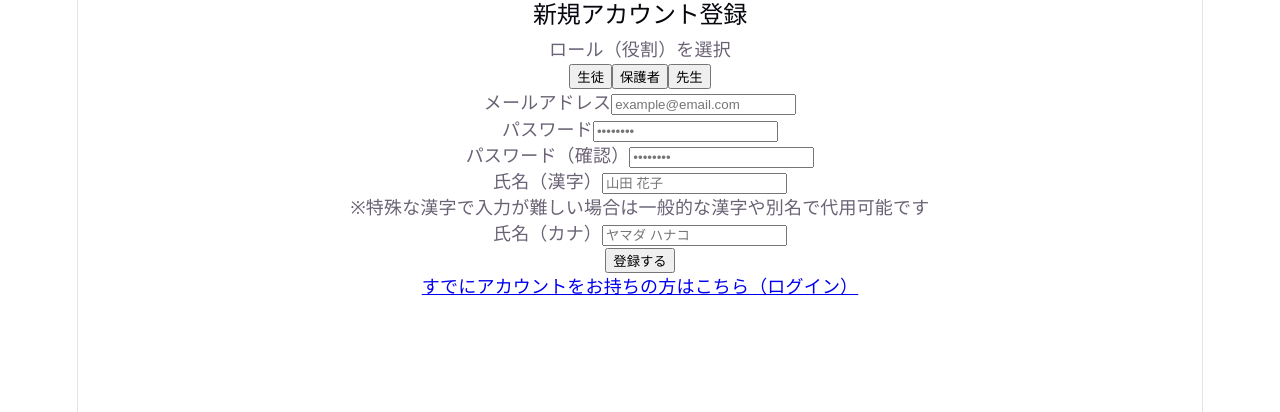
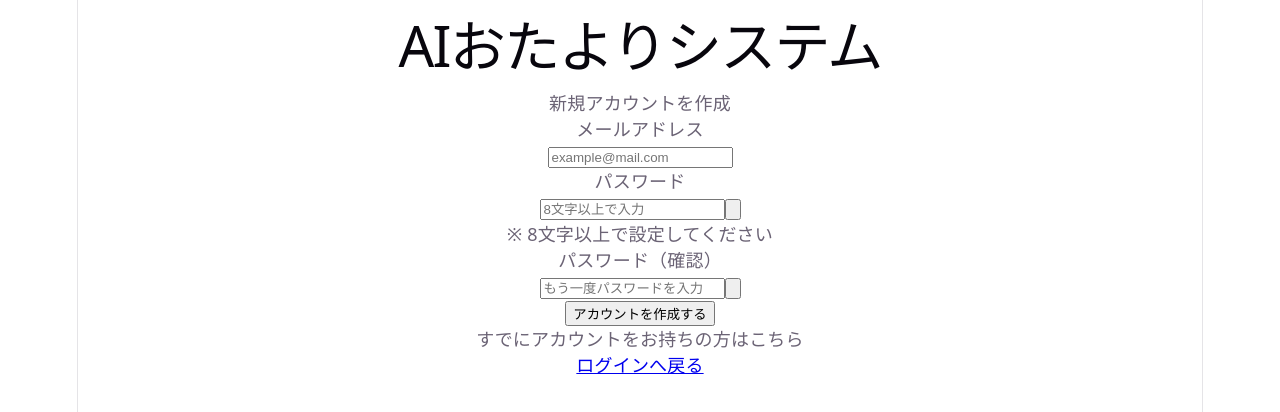
Before and after one commit to hiro-nono/team_z, a React (Vite) app in the folder frontend/: page /signup in a window 1280 px wide. Shown: the top 412 px of the page. Built offline with nearby package versions, Linux system fonts and the light colour scheme.

Commit message:
fix: App.tsxをもとの状態に戻しSignin,Signupにメールアドレスとパスワードを使用

```diff
--- a/frontend/package.json
+++ b/frontend/package.json
@@ -12,6 +12,7 @@
   "dependencies": {
     "react": "^19.2.8",
     "react-dom": "^19.2.8",
+    "react-icons": "^5.7.0",
     "react-router-dom": "^7.18.2"
   },
   "devDependencies": {
--- a/frontend/src/auth/Signin.tsx
+++ b/frontend/src/auth/Signin.tsx
@@ -1,13 +1,31 @@
 import React, { useState } from 'react';
-import { Link, useNavigate } from 'react-router-dom';
+import { Link } from 'react-router-dom';
 
 const Signin: React.FC = () => {
-  // ログイン種別を管理するステート ('student' | 'parent' | 'teacher')
-  const [loginType, setLoginType] = useState<'student' | 'parent' | 'teacher'>('student');
-  const navigate = useNavigate();
+  const [email, setEmail] = useState('');
+  const [password, setPassword] = useState('');
+  const [error, setError] = useState('');
+  const [showPassword, setShowPassword] = useState(false);
+  // TODO: ログイン成功時の画面遷移に使用
+  // const navigate = useNavigate();
 
-  const handleLogin = () => {
-    console.log('ログイン処理実行:', loginType);
+  const handleLogin = (e: React.FormEvent) => {
+    e.preventDefault();
+    setError('');
+
+    // 簡易バリデーション
+    if (!email || !password) {
+      setError('メールアドレスとパスワードを入力してください。');
+      return;
+    }
+
+    const emailRegex = /^[^\s@]+@[^\s@]+\.[^\s@]+$/;
+    if (!emailRegex.test(email)) {
+      setError('有効なメールアドレスを入力してください。');
+      return;
+    }
+
+    console.log('ログイン処理実行:', { email, password });
     // TODO: バックエンドのAPI連携や画面遷移の処理をここに記述
     // 例: navigate('/home');
   };
@@ -19,47 +37,27 @@ const Signin: React.FC = () => {
         {/* タイトル */}
         <div className="text-center">
           <h1 className="text-3xl font-bold text-gray-800">AIおたよりシステム</h1>
-          <p className="text-gray-500">システムへログインします</p>
-        </div>
-
-        {/* ユーザー種別の切り替えタブ */}
-        <div className="border-b border-gray-200">
-          <nav className="-mb-px flex space-x-4" aria-label="Tabs">
-            {[
-              { id: 'student', name: '生徒' },
-              { id: 'parent', name: '保護者' },
-              { id: 'teacher', name: '先生' },
-            ].map((tab) => (
-              <button
-                key={tab.id}
-                onClick={() => setLoginType(tab.id as any)}
-                className={`whitespace-nowrap py-4 px-1 border-b-2 font-medium text-sm ${
-                  loginType === tab.id
-                    ? 'border-blue-500 text-blue-600'
-                    : 'border-transparent text-gray-500 hover:text-gray-700 hover:border-gray-300'
-                }`}
-              >
-                {tab.name}
-              </button>
-            ))}
-          </nav>
+          <p className="text-gray-500 mt-2">メールアドレスとパスワードでログイン</p>
         </div>
 
         {/* フォーム入力エリア */}
-        <div className="space-y-6">
-          {/* ID入力 */}
+        <form onSubmit={handleLogin} className="space-y-6">
+          {/* メールアドレス入力 */}
           <div>
-            <label htmlFor="id" className="block text-sm font-medium text-gray-700">
-              ID {loginType === 'student' ? '(学籍番号)' : loginType === 'parent' ? '(メールアドレス)' : '(職員ID)'}
+            <label htmlFor="email" className="block text-sm font-medium text-gray-700">
+              メールアドレス
             </label>
             <div className="mt-1">
               <input
-                id="id"
-                name="id"
-                type="text"
+                id="email"
+                name="email"
+                type="email"
+                autoComplete="email"
                 required
+                value={email}
+                onChange={(e) => setEmail(e.target.value)}
                 className="appearance-none block w-full px-3 py-2 border border-gray-300 rounded-md shadow-sm placeholder-gray-400 focus:outline-none focus:ring-blue-500 focus:border-blue-500 sm:text-sm"
-                placeholder="IDを入力してください"
+                placeholder="example@mail.com"
               />
             </div>
           </div>
@@ -69,34 +67,60 @@ const Signin: React.FC = () => {
             <label htmlFor="password" className="block text-sm font-medium text-gray-700">
               パスワード
             </label>
-            <div className="mt-1">
+            <div className="mt-1 relative">
               <input
                 id="password"
                 name="password"
-                type="password"
+                type={showPassword ? 'text' : 'password'}
+                autoComplete="current-password"
                 required
-                className="appearance-none block w-full px-3 py-2 border border-gray-300 rounded-md shadow-sm placeholder-gray-400 focus:outline-none focus:ring-blue-500 focus:border-blue-500 sm:text-sm"
-                placeholder="••••••••"
+                value={password}
+                onChange={(e) => setPassword(e.target.value)}
+                className="appearance-none block w-full px-3 py-2 pr-10 border border-gray-300 rounded-md shadow-sm placeholder-gray-400 focus:outline-none focus:ring-blue-500 focus:border-blue-500 sm:text-sm"
+                placeholder="パスワードを入力"
               />
+              {/* パスワード表示/非表示トグル */}
+              <button
+                type="button"
+                onClick={() => setShowPassword(!showPassword)}
+                className="absolute inset-y-0 right-0 pr-3 flex items-center text-gray-400 hover:text-gray-600"
+                tabIndex={-1}
+              >
+                {showPassword ? (
+                  /* 非表示アイコン（目に斜線） */
+                  <svg className="h-5 w-5" fill="none" stroke="currentColor" strokeWidth={2} viewBox="0 0 24 24" strokeLinecap="round" strokeLinejoin="round">
+                    <path d="M17.94 17.94A10.07 10.07 0 0 1 12 20c-7 0-11-8-11-8a18.45 18.45 0 0 1 5.06-5.94" />
+                    <path d="M9.9 4.24A9.12 9.12 0 0 1 12 4c7 0 11 8 11 8a18.5 18.5 0 0 1-2.16 3.19" />
+                    <line x1="1" y1="1" x2="23" y2="23" />
+                  </svg>
+                ) : (
+                  /* 表示アイコン（目） */
+                  <svg className="h-5 w-5" fill="none" stroke="currentColor" strokeWidth={2} viewBox="0 0 24 24" strokeLinecap="round" strokeLinejoin="round">
+                    <path d="M1 12s4-8 11-8 11 8 11 8-4 8-11 8-11-8-11-8z" />
+                    <circle cx="12" cy="12" r="3" />
+                  </svg>
+                )}
+              </button>
             </div>
           </div>
 
-          {/* エラーメッセージ表示エリア（失敗時のみ表示させる場合はhiddenを外す） */}
-          <div className="text-red-600 text-sm text-center hidden">
-             IDまたはパスワードが間違っています。
-          </div>
+          {/* エラーメッセージ表示エリア */}
+          {error && (
+            <div className="text-red-600 text-sm text-center bg-red-50 border border-red-200 rounded-md p-3">
+              {error}
+            </div>
+          )}
 
           {/* ログインボタン */}
           <div>
             <button
-              type="button"
-              onClick={handleLogin}
+              type="submit"
               className="w-full flex justify-center py-2 px-4 border border-transparent rounded-md shadow-sm text-sm font-medium text-white bg-blue-600 hover:bg-blue-700 focus:outline-none focus:ring-2 focus:ring-offset-2 focus:ring-blue-500 transition-colors"
             >
               ログインする
             </button>
           </div>
-        </div>
+        </form>
 
         {/* サインアップへのリンク */}
         <div className="text-center border-t border-gray-200 pt-6">
--- a/frontend/src/auth/Signup.tsx
+++ b/frontend/src/auth/Signup.tsx
@@ -1,170 +1,203 @@
 import React, { useState } from 'react';
-import { useNavigate } from 'react-router-dom';
+import { Link } from 'react-router-dom';
 
-export default function Signup() {
-  const navigate = useNavigate();
-
-  // フォームの状態管理
-  const [role, setRole] = useState<'student' | 'parent' | 'teacher'>('student');
+const Signup: React.FC = () => {
   const [email, setEmail] = useState('');
   const [password, setPassword] = useState('');
-  const [passwordConfirmation, setPasswordConfirmation] = useState('');
-  const [name, setName] = useState('');
-  const [nameKana, setNameKana] = useState('');
+  const [confirmPassword, setConfirmPassword] = useState('');
   const [error, setError] = useState('');
+  const [showPassword, setShowPassword] = useState(false);
+  const [showConfirmPassword, setShowConfirmPassword] = useState(false);
+  // TODO: 登録成功時の画面遷移に使用
+  // const navigate = useNavigate();
 
-  const handleSubmit = (e: React.FormEvent) => {
+  const handleSignup = (e: React.FormEvent) => {
     e.preventDefault();
+    setError('');
 
-    // 簡易バリデーション
-    if (password !== passwordConfirmation) {
+    // --- バリデーション ---
+
+    // 全項目が入力されているか
+    if (!email || !password || !confirmPassword) {
+      setError('すべての項目を入力してください。');
+      return;
+    }
+
+    // メールアドレスの形式チェック
+    const emailRegex = /^[^\s@]+@[^\s@]+\.[^\s@]+$/;
+    if (!emailRegex.test(email)) {
+      setError('有効なメールアドレスを入力してください。');
+      return;
+    }
+
+    // パスワードの長さチェック（8文字以上）
+    if (password.length < 8) {
+      setError('パスワードは8文字以上で入力してください。');
+      return;
+    }
+
+    // パスワード一致チェック
+    if (password !== confirmPassword) {
       setError('パスワードが一致しません。');
       return;
     }
-    setError('');
 
-    // 送信データの構築（バックエンドのGo/Ginへ送るJSONのイメージ）
-    const signupData = {
-      role,
-      email,
-      password,
-      name,
-      name_kana: nameKana,
-    };
-
-    console.log('送信データ:', signupData);
-    // TODO: 後ほどバックエンドへのAPIリクエスト（fetch / axios）を実装
-
-    alert('登録処理（仮）を実行しました！');
-    navigate('/signin');
+    console.log('新規登録処理実行:', { email, password });
+    // TODO: バックエンドのAPI連携や画面遷移の処理をここに記述
+    // 例: navigate('/signin');
   };
 
   return (
-    <div className="min-h-screen flex items-center justify-center bg-gray-50 py-12 px-4 sm:px-6 lg:px-8">
-      <div className="max-w-md w-full space-y-8 bg-white p-8 rounded-xl shadow-md">
-        <div>
-          <h2 className="mt-6 text-center text-3xl font-extrabold text-gray-900">
-            新規アカウント登録
-          </h2>
+    <div className="min-h-screen bg-gray-100 flex items-center justify-center p-4">
+      {/* 新規登録カード */}
+      <div className="bg-white p-8 rounded-2xl shadow-lg w-full max-w-md space-y-8">
+        {/* タイトル */}
+        <div className="text-center">
+          <h1 className="text-3xl font-bold text-gray-800">AIおたよりシステム</h1>
+          <p className="text-gray-500 mt-2">新規アカウントを作成</p>
         </div>
 
-        {error && (
-          <div className="bg-red-50 border-l-4 border-red-400 p-4 text-red-700 text-sm">
-            {error}
-          </div>
-        )}
-
-        <form className="mt-8 space-y-6" onSubmit={handleSubmit}>
-          {/* ロール選択 */}
+        {/* フォーム入力エリア */}
+        <form onSubmit={handleSignup} className="space-y-6">
+          {/* メールアドレス入力 */}
           <div>
-            <label className="block text-sm font-medium text-gray-700 mb-2">
-              ロール（役割）を選択
+            <label htmlFor="email" className="block text-sm font-medium text-gray-700">
+              メールアドレス
             </label>
-            <div className="grid grid-cols-3 gap-3">
-              {(['student', 'parent', 'teacher'] as const).map((r) => {
-                const labelMap = { student: '生徒', parent: '保護者', teacher: '先生' };
-                return (
-                  <button
-                    type="button"
-                    key={r}
-                    onClick={() => setRole(r)}
-                    className={`py-2 px-4 text-sm font-medium rounded-md border ${
-                      role === r
-                        ? 'bg-indigo-600 text-white border-indigo-600'
-                        : 'bg-white text-gray-700 border-gray-300 hover:bg-gray-50'
-                    }`}
-                  >
-                    {labelMap[r]}
-                  </button>
-                );
-              })}
-            </div>
-          </div>
-
-          <div className="space-y-4">
-            {/* メールアドレス */}
-            <div>
-              <label className="block text-sm font-medium text-gray-700">メールアドレス</label>
+            <div className="mt-1">
               <input
+                id="email"
+                name="email"
                 type="email"
+                autoComplete="email"
                 required
                 value={email}
                 onChange={(e) => setEmail(e.target.value)}
-                className="mt-1 block w-full px-3 py-2 border border-gray-300 rounded-md shadow-sm focus:outline-none focus:ring-indigo-500 focus:border-indigo-500 sm:text-sm"
-                placeholder="example@email.com"
-              />
-            </div>
-
-            {/* パスワード */}
-            <div>
-              <label className="block text-sm font-medium text-gray-700">パスワード</label>
-              <input
-                type="password"
-                required
-                value={password}
-                onChange={(e) => setPassword(e.target.value)}
-                className="mt-1 block w-full px-3 py-2 border border-gray-300 rounded-md shadow-sm focus:outline-none focus:ring-indigo-500 focus:border-indigo-500 sm:text-sm"
-                placeholder="••••••••"
-              />
-            </div>
-
-            {/* パスワード確認 */}
-            <div>
-              <label className="block text-sm font-medium text-gray-700">パスワード（確認）</label>
-              <input
-                type="password"
-                required
-                value={passwordConfirmation}
-                onChange={(e) => setPasswordConfirmation(e.target.value)}
-                className="mt-1 block w-full px-3 py-2 border border-gray-300 rounded-md shadow-sm focus:outline-none focus:ring-indigo-500 focus:border-indigo-500 sm:text-sm"
-                placeholder="••••••••"
-              />
-            </div>
-
-            {/* 氏名（漢字） */}
-            <div>
-              <label className="block text-sm font-medium text-gray-700">氏名（漢字）</label>
-              <input
-                type="text"
-                required
-                value={name}
-                onChange={(e) => setName(e.target.value)}
-                className="mt-1 block w-full px-3 py-2 border border-gray-300 rounded-md shadow-sm focus:outline-none focus:ring-indigo-500 focus:border-indigo-500 sm:text-sm"
-                placeholder="山田 花子"
-              />
-              <p className="mt-1 text-xs text-gray-500">※特殊な漢字で入力が難しい場合は一般的な漢字や別名で代用可能です</p>
-            </div>
-
-            {/* 氏名（カナ） */}
-            <div>
-              <label className="block text-sm font-medium text-gray-700">氏名（カナ）</label>
-              <input
-                type="text"
-                required
-                value={nameKana}
-                onChange={(e) => setNameKana(e.target.value)}
-                className="mt-1 block w-full px-3 py-2 border border-gray-300 rounded-md shadow-sm focus:outline-none focus:ring-indigo-500 focus:border-indigo-500 sm:text-sm"
-                placeholder="ヤマダ ハナコ"
+                className="appearance-none block w-full px-3 py-2 border border-gray-300 rounded-md shadow-sm placeholder-gray-400 focus:outline-none focus:ring-blue-500 focus:border-blue-500 sm:text-sm"
+                placeholder="example@mail.com"
               />
             </div>
           </div>
 
+          {/* パスワード入力 */}
+          <div>
+            <label htmlFor="password" className="block text-sm font-medium text-gray-700">
+              パスワード
+            </label>
+            <div className="mt-1 relative">
+              <input
+                id="password"
+                name="password"
+                type={showPassword ? 'text' : 'password'}
+                autoComplete="new-password"
+                required
+                value={password}
+                onChange={(e) => setPassword(e.target.value)}
+                className="appearance-none block w-full px-3 py-2 pr-10 border border-gray-300 rounded-md shadow-sm placeholder-gray-400 focus:outline-none focus:ring-blue-500 focus:border-blue-500 sm:text-sm"
+                placeholder="8文字以上で入力"
+              />
+              {/* パスワード表示/非表示トグル */}
+              <button
+                type="button"
+                onClick={() => setShowPassword(!showPassword)}
+                className="absolute inset-y-0 right-0 pr-3 flex items-center text-gray-400 hover:text-gray-600"
+                tabIndex={-1}
+              >
+                {showPassword ? (
+                  /* 非表示アイコン（目に斜線） */
+                  <svg className="h-5 w-5" fill="none" stroke="currentColor" strokeWidth={2} viewBox="0 0 24 24" strokeLinecap="round" strokeLinejoin="round">
+                    <path d="M17.94 17.94A10.07 10.07 0 0 1 12 20c-7 0-11-8-11-8a18.45 18.45 0 0 1 5.06-5.94" />
+                    <path d="M9.9 4.24A9.12 9.12 0 0 1 12 4c7 0 11 8 11 8a18.5 18.5 0 0 1-2.16 3.19" />
+                    <line x1="1" y1="1" x2="23" y2="23" />
+                  </svg>
+                ) : (
+                  /* 表示アイコン（目） */
+                  <svg className="h-5 w-5" fill="none" stroke="currentColor" strokeWidth={2} viewBox="0 0 24 24" strokeLinecap="round" strokeLinejoin="round">
+                    <path d="M1 12s4-8 11-8 11 8 11 8-4 8-11 8-11-8-11-8z" />
+                    <circle cx="12" cy="12" r="3" />
+                  </svg>
+                )}
+              </button>
+            </div>
+            {/* パスワード条件のヒント */}
+            <p className="mt-1 text-xs text-gray-400">※ 8文字以上で設定してください</p>
+          </div>
+
+          {/* パスワード確認入力 */}
+          <div>
+            <label htmlFor="confirmPassword" className="block text-sm font-medium text-gray-700">
+              パスワード（確認）
+            </label>
+            <div className="mt-1 relative">
+              <input
+                id="confirmPassword"
+                name="confirmPassword"
+                type={showConfirmPassword ? 'text' : 'password'}
+                autoComplete="new-password"
+                required
+                value={confirmPassword}
+                onChange={(e) => setConfirmPassword(e.target.value)}
+                className="appearance-none block w-full px-3 py-2 pr-10 border border-gray-300 rounded-md shadow-sm placeholder-gray-400 focus:outline-none focus:ring-blue-500 focus:border-blue-500 sm:text-sm"
+                placeholder="もう一度パスワードを入力"
+              />
+              {/* パスワード確認の表示/非表示トグル */}
+              <button
+                type="button"
+                onClick={() => setShowConfirmPassword(!showConfirmPassword)}
+                className="absolute inset-y-0 right-0 pr-3 flex items-center text-gray-400 hover:text-gray-600"
+                tabIndex={-1}
+              >
+                {showConfirmPassword ? (
+                  /* 非表示アイコン（目に斜線） */
+                  <svg className="h-5 w-5" fill="none" stroke="currentColor" strokeWidth={2} viewBox="0 0 24 24" strokeLinecap="round" strokeLinejoin="round">
+                    <path d="M17.94 17.94A10.07 10.07 0 0 1 12 20c-7 0-11-8-11-8a18.45 18.45 0 0 1 5.06-5.94" />
+                    <path d="M9.9 4.24A9.12 9.12 0 0 1 12 4c7 0 11 8 11 8a18.5 18.5 0 0 1-2.16 3.19" />
+                    <line x1="1" y1="1" x2="23" y2="23" />
+                  </svg>
+                ) : (
+                  /* 表示アイコン（目） */
+                  <svg className="h-5 w-5" fill="none" stroke="currentColor" strokeWidth={2} viewBox="0 0 24 24" strokeLinecap="round" strokeLinejoin="round">
+                    <path d="M1 12s4-8 11-8 11 8 11 8-4 8-11 8-11-8-11-8z" />
+                    <circle cx="12" cy="12" r="3" />
+                  </svg>
+                )}
+              </button>
+            </div>
+          </div>
+
+          {/* エラーメッセージ表示エリア */}
+          {error && (
+            <div className="text-red-600 text-sm text-center bg-red-50 border border-red-200 rounded-md p-3">
+              {error}
+            </div>
+          )}
+
+          {/* 新規登録ボタン */}
           <div>
             <button
               type="submit"
-              className="w-full flex justify-center py-2 px-4 border border-transparent rounded-md shadow-sm text-sm font-medium text-white bg-indigo-600 hover:bg-indigo-700 focus:outline-none focus:ring-2 focus:ring-offset-2 focus:ring-indigo-500"
+              className="w-full flex justify-center py-2 px-4 border border-transparent rounded-md shadow-sm text-sm font-medium text-white bg-blue-600 hover:bg-blue-700 focus:outline-none focus:ring-2 focus:ring-offset-2 focus:ring-blue-500 transition-colors"
             >
-              登録する
+              アカウントを作成する
             </button>
           </div>
+        </form>
 
-          <div className="text-center text-sm">
-            <a href="/signin" className="font-medium text-indigo-600 hover:text-indigo-500">
-              すでにアカウントをお持ちの方はこちら（ログイン）
-            </a>
-          </div>
-        </form>
+        {/* ログインへのリンク */}
+        <div className="text-center border-t border-gray-200 pt-6">
+          <p className="text-sm text-gray-500">
+            すでにアカウントをお持ちの方はこちら
+          </p>
+          <Link
+            to="/signin"
+            className="mt-3 w-full flex justify-center py-2 px-4 border border-gray-300 rounded-md shadow-sm text-sm font-medium text-gray-700 bg-white hover:bg-gray-50 focus:outline-none focus:ring-2 focus:ring-offset-2 focus:ring-blue-500 transition-colors"
+          >
+            ログインへ戻る
+          </Link>
+        </div>
       </div>
     </div>
   );
-}
+};
+
+export default Signup;
```
Also changed, not shown: frontend/src/App.tsx (+8 -48 lines), 1 other file (tests, documents, lock files or other folders).
